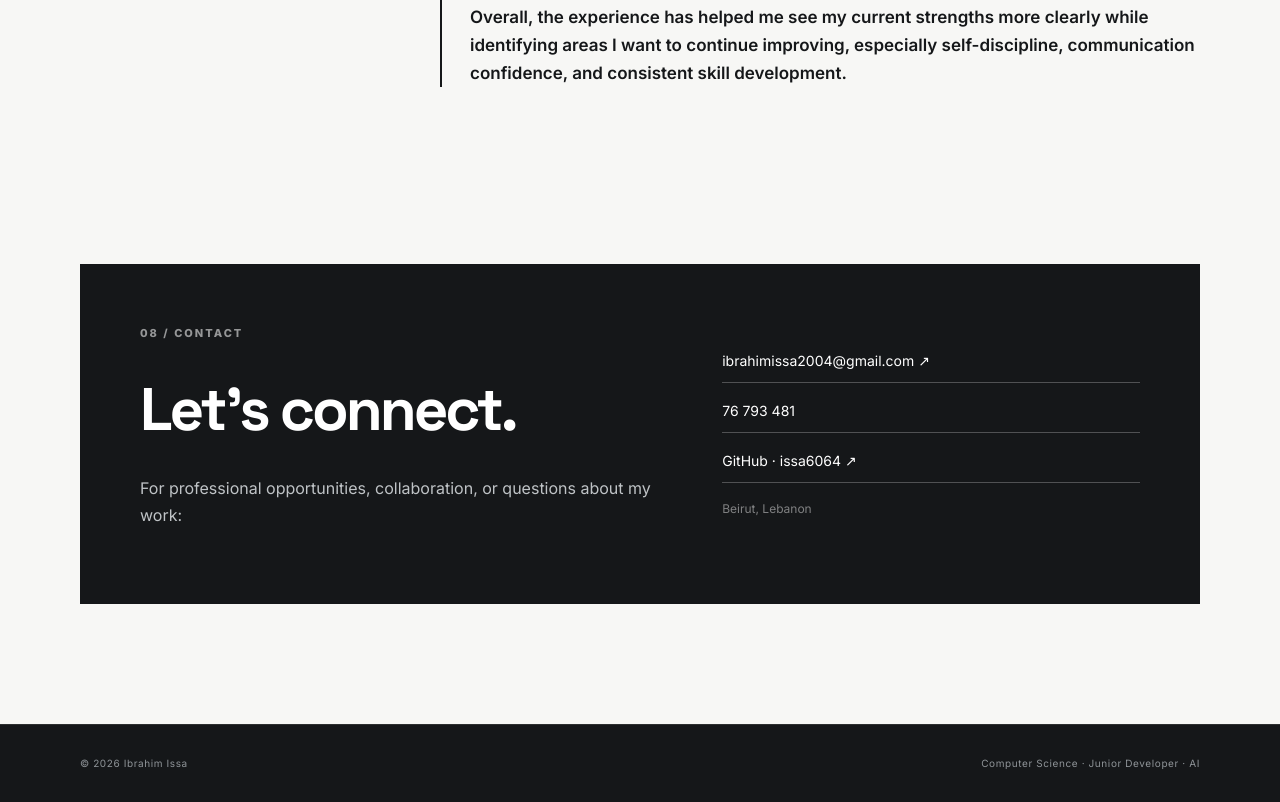
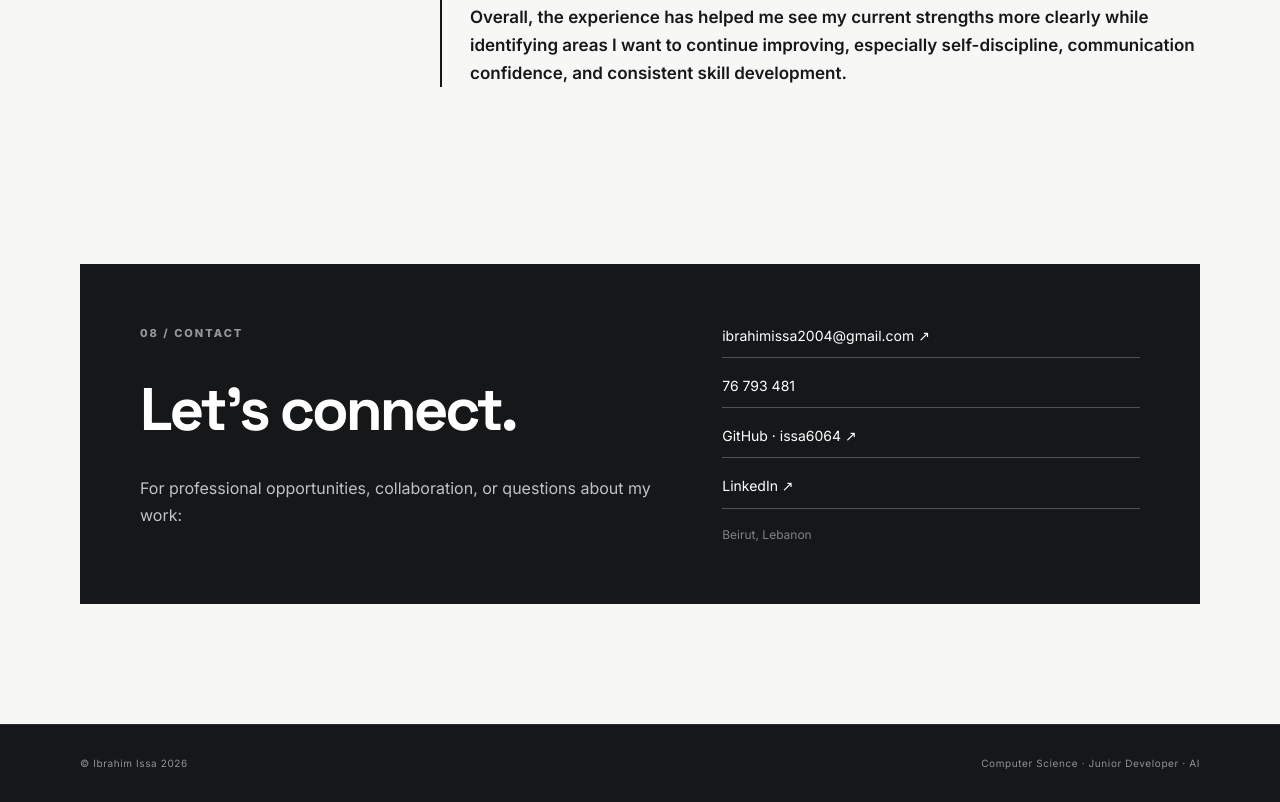
Before and after one commit to issa6064/Ibrahim-Issa-Portfolio, a plain HTML site: page index.html in a window 1280 px wide. Shown: the part 6707-7509 px from the top of the page. Drawn offline with Linux system fonts and the light colour scheme.

Commit message:
Add LinkedIn link

```diff
--- a/index.html
+++ b/index.html
@@ -230,6 +230,7 @@
           <a href="mailto:ibrahimissa2004@gmail.com">ibrahimissa2004@gmail.com ↗</a>
           <a href="tel:+96176793481">76 793 481</a>
           <a href="https://github.com/issa6064" target="_blank" rel="noopener">GitHub · issa6064 ↗</a>
+          <a href="https://www.linkedin.com/in/ibrahim-issa-6a039a360/" target="_blank" rel="noopener">LinkedIn ↗</a>
           <span>Beirut, Lebanon</span>
         </div>
       </div>
@@ -238,7 +239,7 @@
 
   <footer>
     <div class="container footer-inner">
-      <span>© 2026 Ibrahim Issa</span>
+      <span>©  Ibrahim Issa 2026</span>
       <span>Computer Science · Junior Developer · AI</span>
     </div>
   </footer>
```
